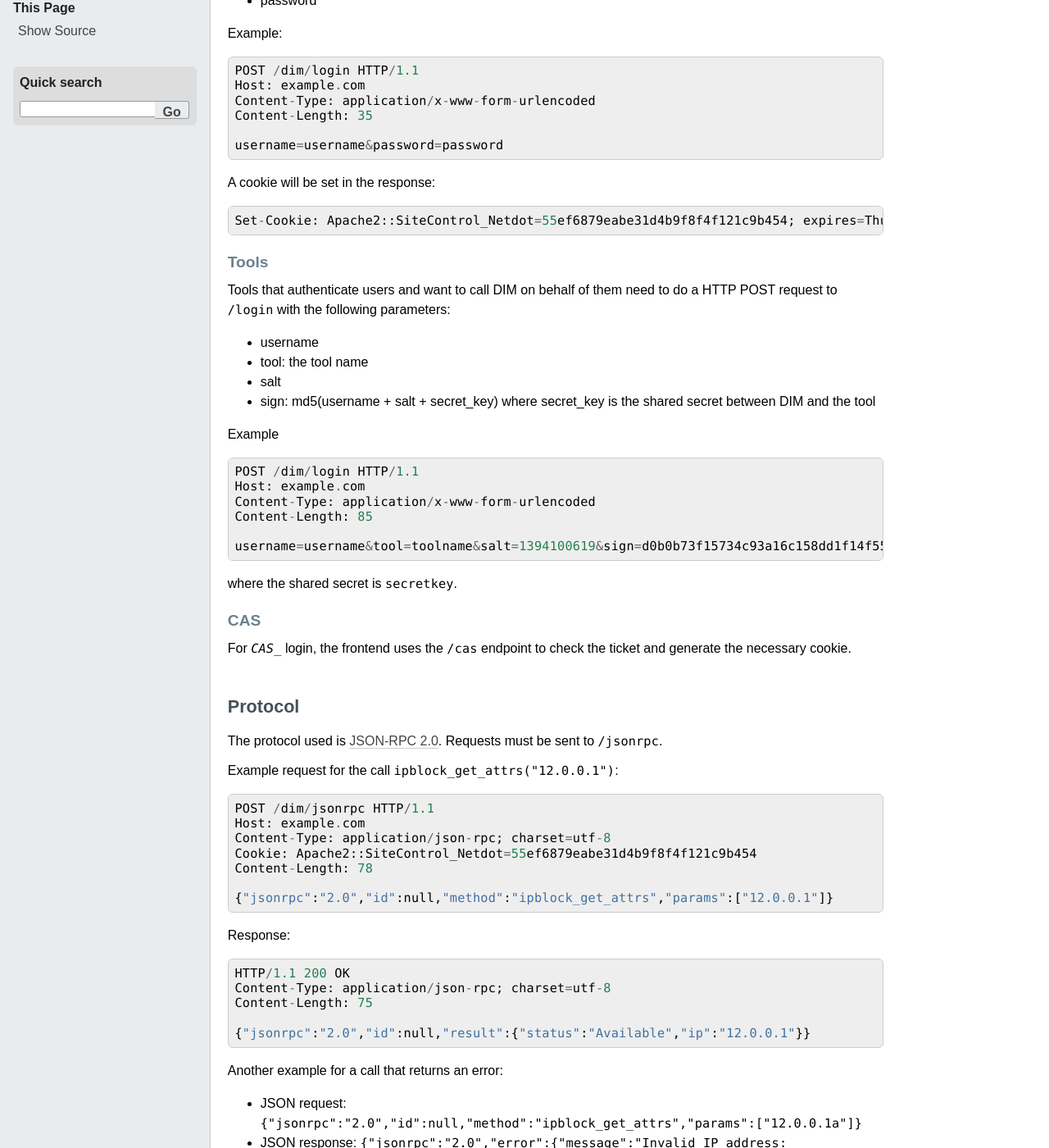
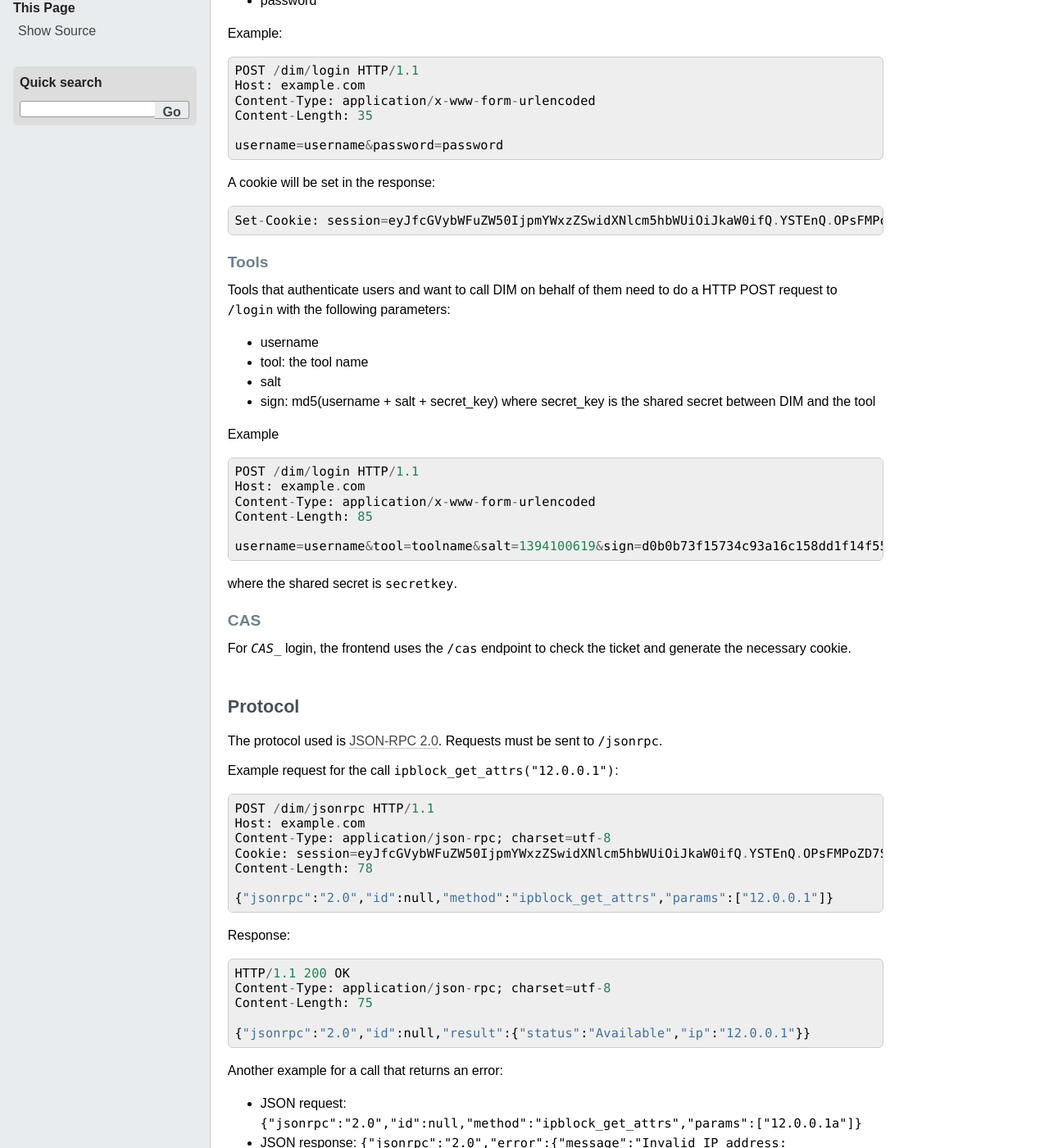
Before and after one commit to ionos-cloud/dim, a Sphinx documentation site: the page built from dim/doc/jsonrpc.rst, in a window 1280 px wide and 1400 px high, scrolled down 361 px. Shown: the whole window at 82% size. Built offline with Sphinx 7.4.7, drawn with Linux system fonts in a browser that asks for light colours.

Commit message:
update session cookie in docs
update example cookie with current name etc.

random cookie returned by dim-vm

```diff
--- a/dim/doc/jsonrpc.rst
+++ b/dim/doc/jsonrpc.rst
@@ -29,7 +29,7 @@ Example::
 
 A cookie will be set in the response::
 
-    Set-Cookie: Apache2::SiteControl_Netdot=55ef6879eabe31d4b9f8f4f121c9b454; expires=Thu, 22 Dec 2011 13:39:15 GMT; path=/dim/
+    Set-Cookie: session=eyJfcGVybWFuZW50IjpmYWxzZSwidXNlcm5hbWUiOiJkaW0ifQ.YSTEnQ.OPsFMPoZD7SsLmuAJNvRXH-MZZs; HttpOnly; Path=/
 
 
 Tools
@@ -78,7 +78,7 @@ Example request for the call ``ipblock_get_attrs("12.0.0.1")``::
     POST /dim/jsonrpc HTTP/1.1
     Host: example.com
     Content-Type: application/json-rpc; charset=utf-8
-    Cookie: Apache2::SiteControl_Netdot=55ef6879eabe31d4b9f8f4f121c9b454
+    Cookie: session=eyJfcGVybWFuZW50IjpmYWxzZSwidXNlcm5hbWUiOiJkaW0ifQ.YSTEnQ.OPsFMPoZD7SsLmuAJNvRXH-MZZs
     Content-Length: 78
 
     {"jsonrpc":"2.0","id":null,"method":"ipblock_get_attrs","params":["12.0.0.1"]}
```
